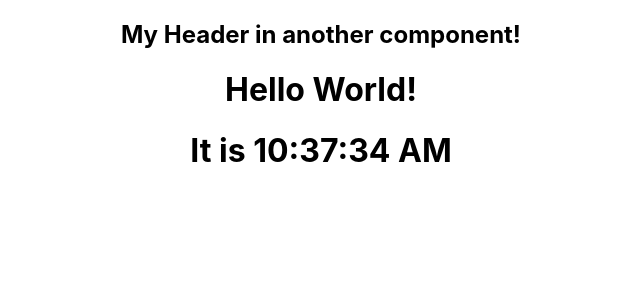
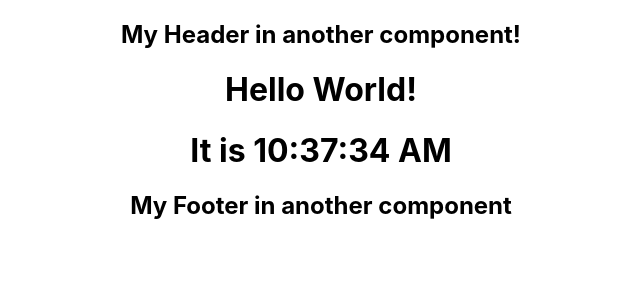
Before and after one commit to AndrewCoffey02/Data-Rep-And-Querying, a React (Create React App) app in the folder Lab-2/book-app/: page / in a window 1280 px wide. Shown: the top 300 px of the page, without its empty margins (319-959 px from the left). Built offline with nearby package versions, Linux system fonts and the light colour scheme.

Commit message:
created components

```diff
--- a/Lab-2/book-app/src/App.js
+++ b/Lab-2/book-app/src/App.js
@@ -1,13 +1,15 @@
 import logo from './logo.svg';
 import './App.css';
-import Header from './header';
+import Header from './components/header';
+import Footer from './components/Footer';
+import Content from './components/content';
 
 function App() {
   return (
     <div className="App">
       <Header></Header>
-      <h1>Hello World!</h1>
-      <h1>It is {new Date().toLocaleTimeString()}</h1>
+      <Content></Content>
+      <Footer></Footer>
     </div>
   );
 }
--- /dev/null
+++ b/Lab-2/book-app/src/components/Footer.js
@@ -0,0 +1,10 @@
+function Footer() {
+
+    return (
+        <div>
+            <h2>My Footer in another component</h2>
+        </div>
+    )
+}
+
+export default Footer;
--- /dev/null
+++ b/Lab-2/book-app/src/components/content.js
@@ -0,0 +1,9 @@
+function Content() {
+    return(
+        <div>
+            <h1>Hello World!</h1>
+            <h1>It is {new Date().toLocaleTimeString()}</h1>
+        </div>
+    )
+}
+export default Content;
--- a/Lab-2/book-app/src/header.js
+++ b/Lab-2/book-app/src/components/header.js
@@ -3,7 +3,6 @@
     return (
         <div>
             <h2>My Header in another component!</h2>
-
         </div>
     )
 }
```
